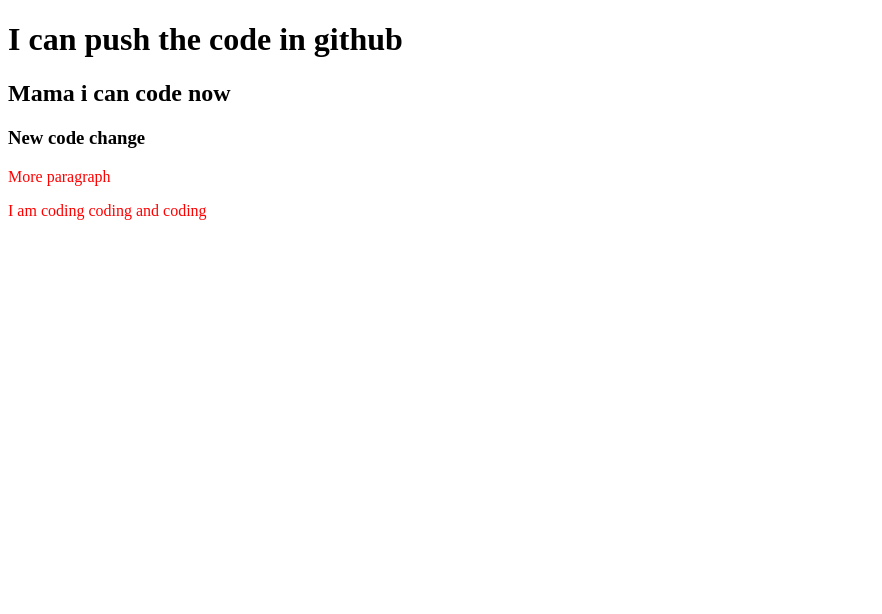
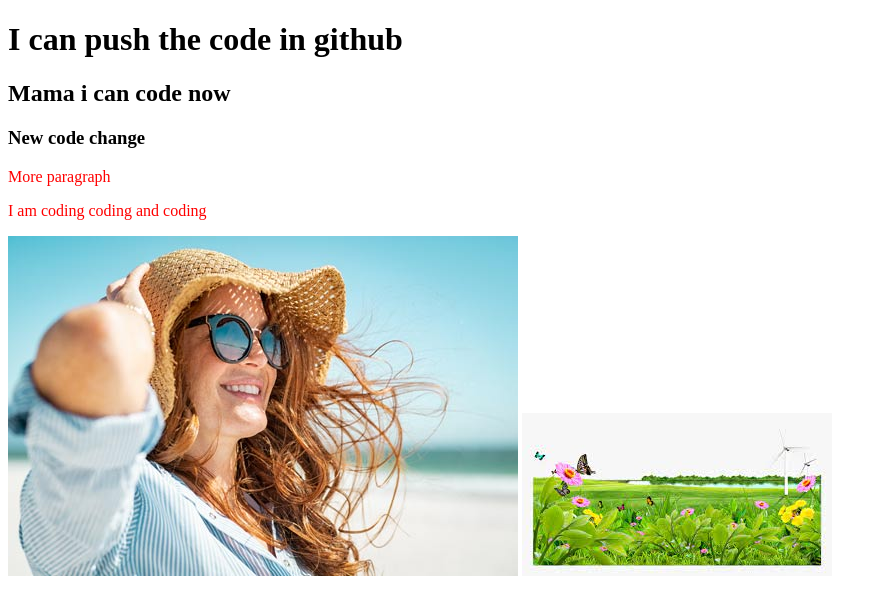
Before and after one commit to sazzadhossainapple/my-repo, a plain HTML site: page index.html in a window 1280 px wide. Shown: the whole page, without its empty margins (0-882 px from the left). Drawn offline with Linux system fonts and the light colour scheme.

Commit message:
uptaded a commit

```diff
--- a/index.html
+++ b/index.html
@@ -13,5 +13,7 @@
    <h3>New code change</h3>
    <p>More paragraph</p>
    <p>I am coding coding and coding</p>
+   <img src="ariana.jpg" alt="">
+   <img src="image4.jpg" alt="">
 </body>
 </html>
```
Also changed, not shown: ariana.jpg (added), image4.jpg (added).
